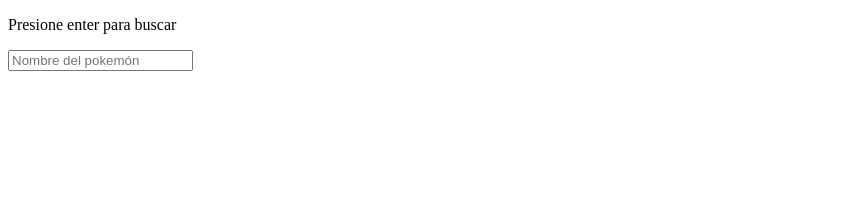
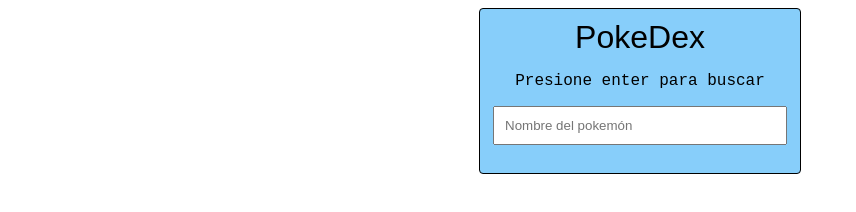
Before and after one commit to mauricioRojasSegnini/Lab7_IS, a plain HTML site: page PokeDex/index.html in a window 1280 px wide. Shown: the whole page, without its empty margins (0-856 px from the left). Drawn offline with Linux system fonts and the light colour scheme; a web font is replaced by a local one.

Commit message:
Lab 9-CCS Inge Software

```diff
--- a/PokeDex/index.html
+++ b/PokeDex/index.html
@@ -5,11 +5,14 @@
     <meta http-equiv="X-UA-Compatible" content="IE=edge" />
     <meta name="viewport" content="width=device-width, initial-scale=1.0" />
     <link rel="stylesheet" href="/styles.css" />
+    <link href="http://fonts.cdnfonts.com/css/pokemon-solid" rel="stylesheet" />
+
     <title>Poke API</title>
   </head>
   <body>
     <div class="poke-dex">
       <form action="" onsubmit="findPokemon(event)">
+        <p class="title">PokeDex</p>
         <p>Presione enter para buscar</p>
         <input
           type="text"
@@ -19,6 +22,7 @@
         />
       </form>
       <img class="img" src=" " />
+
       <br />
       <div class="name"></div>
       <div class="id"></div>
--- a/PokeDex/styles.css
+++ b/PokeDex/styles.css
@@ -1,5 +1,4 @@
 .abilities div {
-  display: flex;
   align-content: space-between;
   padding: 5px;
   font-size: 18px;
@@ -8,3 +7,32 @@
 .weight div {
   display: flex;
 }
+
+.poke-dex {
+  position: relative;
+  height: fit-content;
+  font-family: "Roboto Mono", monospace;
+  max-width: 300px;
+  border-radius: 4px;
+  color: #000;
+  text-align: center;
+  padding: 10px;
+  margin: 0 auto;
+  background-color: lightskyblue;
+  border: 1px solid black;
+}
+
+.name {
+  text-transform: capitalize;
+  text-transform: uppercase;
+}
+
+input {
+  width: 90%;
+  padding: 10px;
+}
+.poke-dex .title {
+  font-family: "Pokemon Solid", sans-serif;
+  font-size: xx-large;
+  margin: auto;
+}
```
Also changed, not shown: PokeDex/poke-shadow.png (added), 1 other file.
